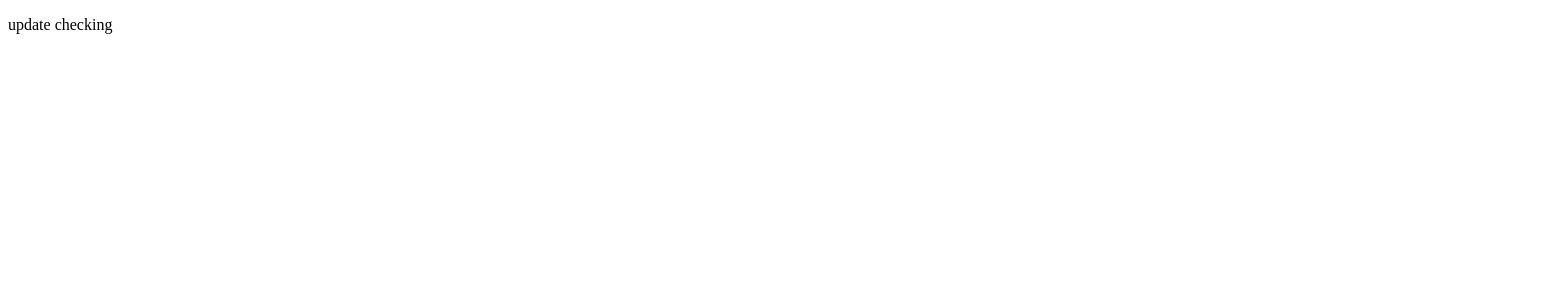
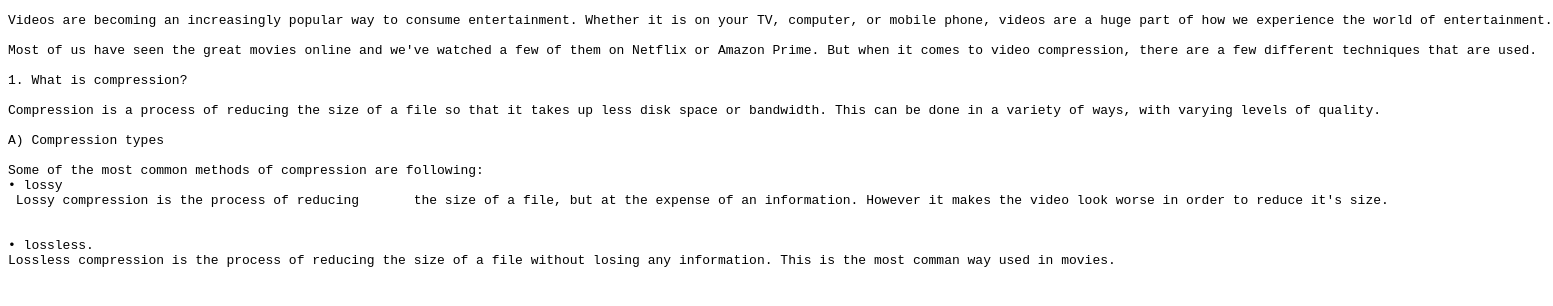
Before and after one commit to devendrakanojiya/port, a plain HTML site: page index.html in a window 1280 px wide. Shown: the whole page, 1553 px wide, since content can reach past the window. Drawn offline with Linux system fonts and the light colour scheme.

Commit message:
Update index.html
Blog raw data

```diff
--- a/index.html
+++ b/index.html
@@ -7,6 +7,24 @@
     <title>dotExtension</title>
 </head>
 <body>
-    <p>update checking</p>
+    <pre>Videos are becoming an increasingly popular way to consume entertainment. Whether it is on your TV, computer, or mobile phone, videos are a huge part of how we experience the world of entertainment.
+
+Most of us have seen the great movies online and we've watched a few of them on Netflix or Amazon Prime. But when it comes to video compression, there are a few different techniques that are used.
+
+1. What is compression?
+
+Compression is a process of reducing the size of a file so that it takes up less disk space or bandwidth. This can be done in a variety of ways, with varying levels of quality.
+
+A) Compression types
+
+Some of the most common methods of compression are following:
+• lossy
+ Lossy compression is the process of reducing       the size of a file, but at the expense of an information. However it makes the video look worse in order to reduce it's size.
+
+
+• lossless.
+Lossless compression is the process of reducing the size of a file without losing any information. This is the most comman way used in movies.
+
+ </pre>
 </body>
 </html>
```
